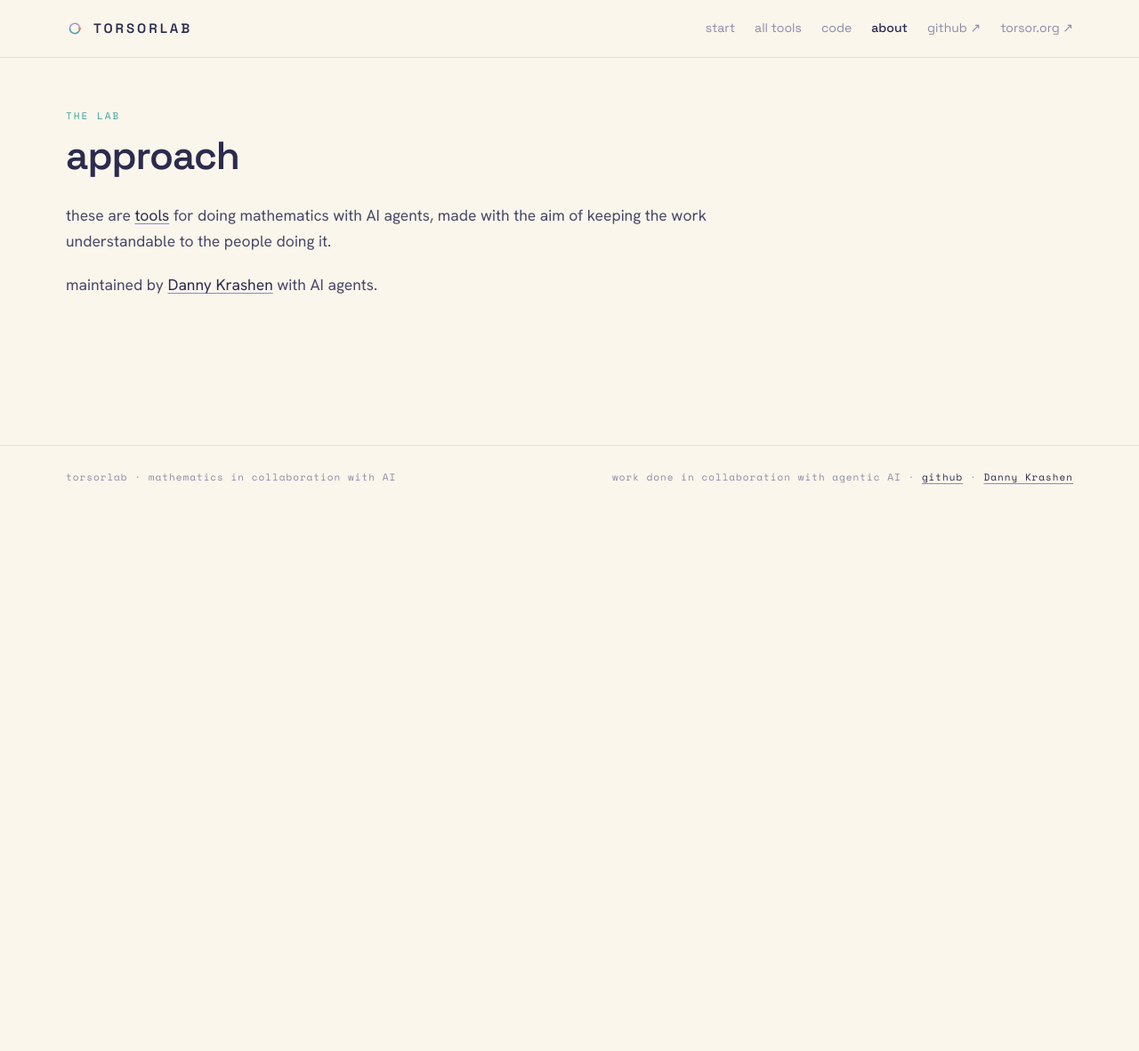
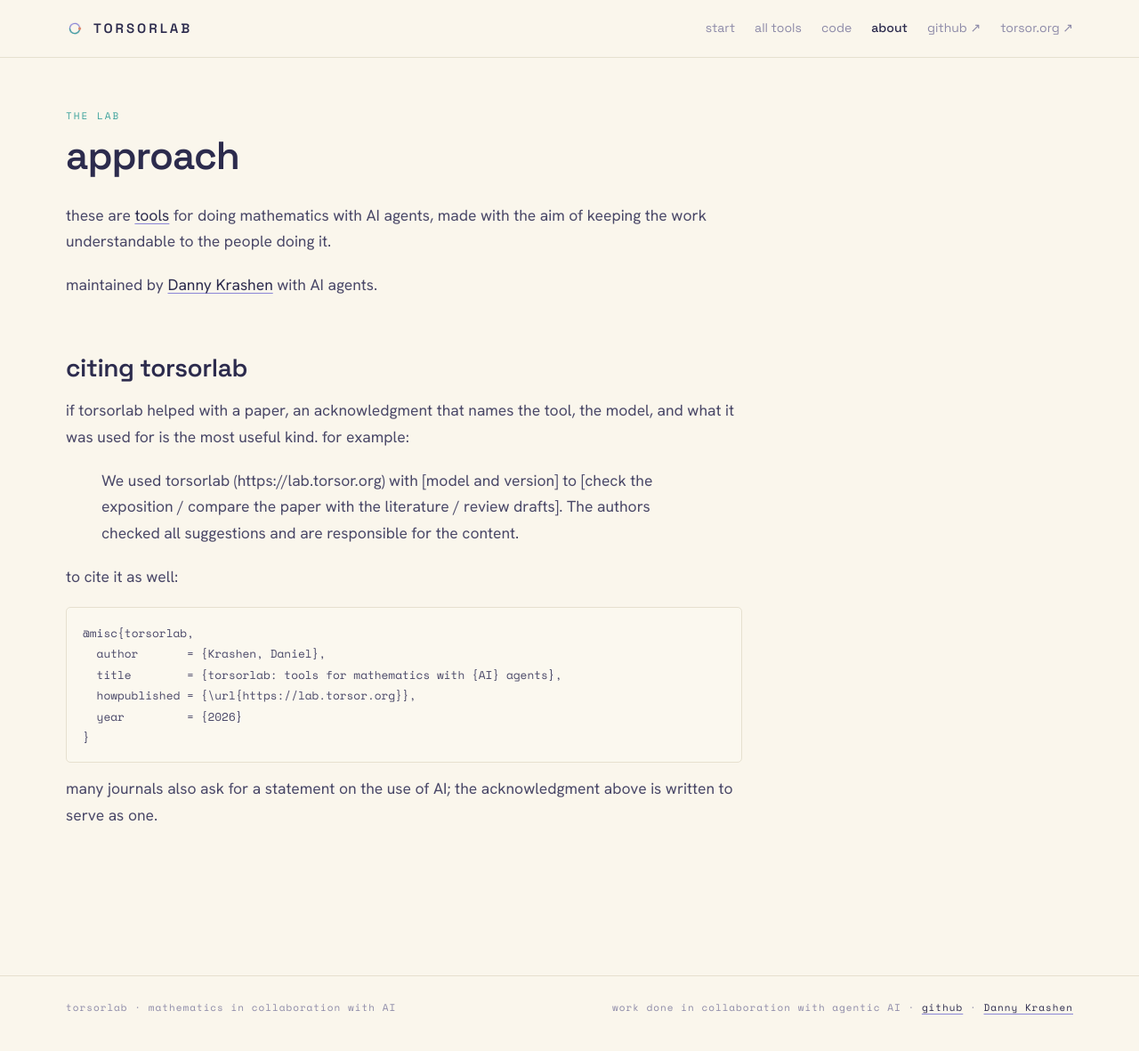
Before and after one commit to torsor/torsorlab, a Jekyll site: the page built from about.md, in a window 1280 px wide. Shown: the whole page at 89% size. Built offline with Jekyll 4.4.1, drawn with Linux system fonts in a browser that asks for light colours; before the commit the page ends 900 px from its top, so only the background shows below that.

Commit message:
About: citing torsorlab; CITATION.cff for the overall citation
Co-Authored-By: Claude Opus 5.5 <noreply@anthropic.com>
Claude-Session: https://claude.ai/code/session_01UYkoeB7ZhBUZQvH3DWz2oA

````diff
--- a/_config.yml
+++ b/_config.yml
@@ -42,6 +42,7 @@ exclude:
   - Makefile
   - README.md
   - AGENTS.md
+  - CITATION.cff
   - docs/
   - bin/
   - vendor/
--- a/about.md
+++ b/about.md
@@ -9,3 +9,27 @@ these are [tools](/tools/) for doing mathematics with AI agents, made with
 the aim of keeping the work understandable to the people doing it.
 
 maintained by <a href="https://torsor.org">Danny Krashen</a> with AI agents.
+
+## citing torsorlab
+
+if torsorlab helped with a paper, an acknowledgment that names the tool, the
+model, and what it was used for is the most useful kind. for example:
+
+> We used torsorlab (https://lab.torsor.org) with [model and version] to
+> [check the exposition / compare the paper with the literature / review
+> drafts]. The authors checked all suggestions and are responsible for the
+> content.
+
+to cite it as well:
+
+```bibtex
+@misc{torsorlab,
+  author       = {Krashen, Daniel},
+  title        = {torsorlab: tools for mathematics with {AI} agents},
+  howpublished = {\url{https://lab.torsor.org}},
+  year         = {2026}
+}
+```
+
+many journals also ask for a statement on the use of AI; the acknowledgment
+above is written to serve as one.
````
Also changed, not shown: 1 other file.
